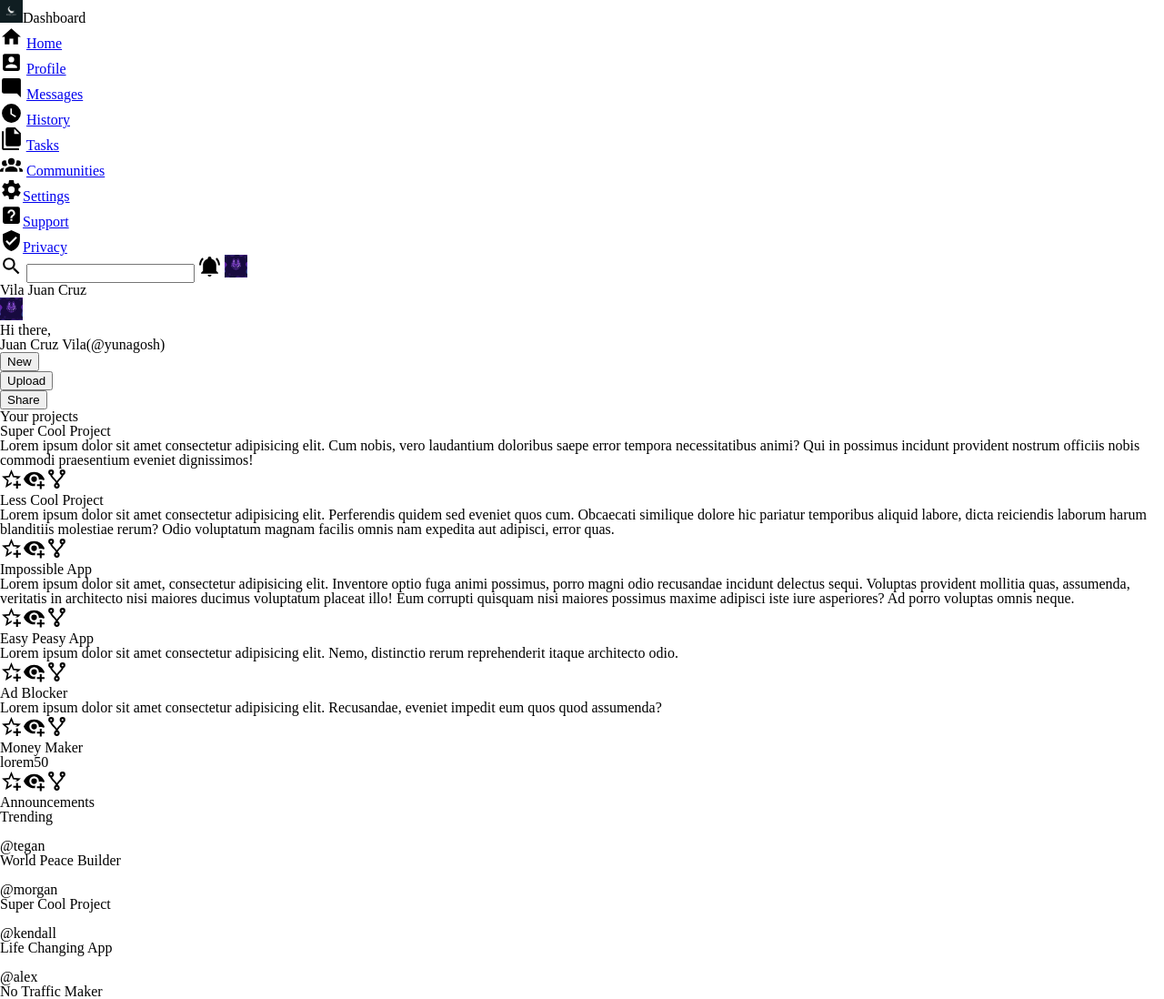
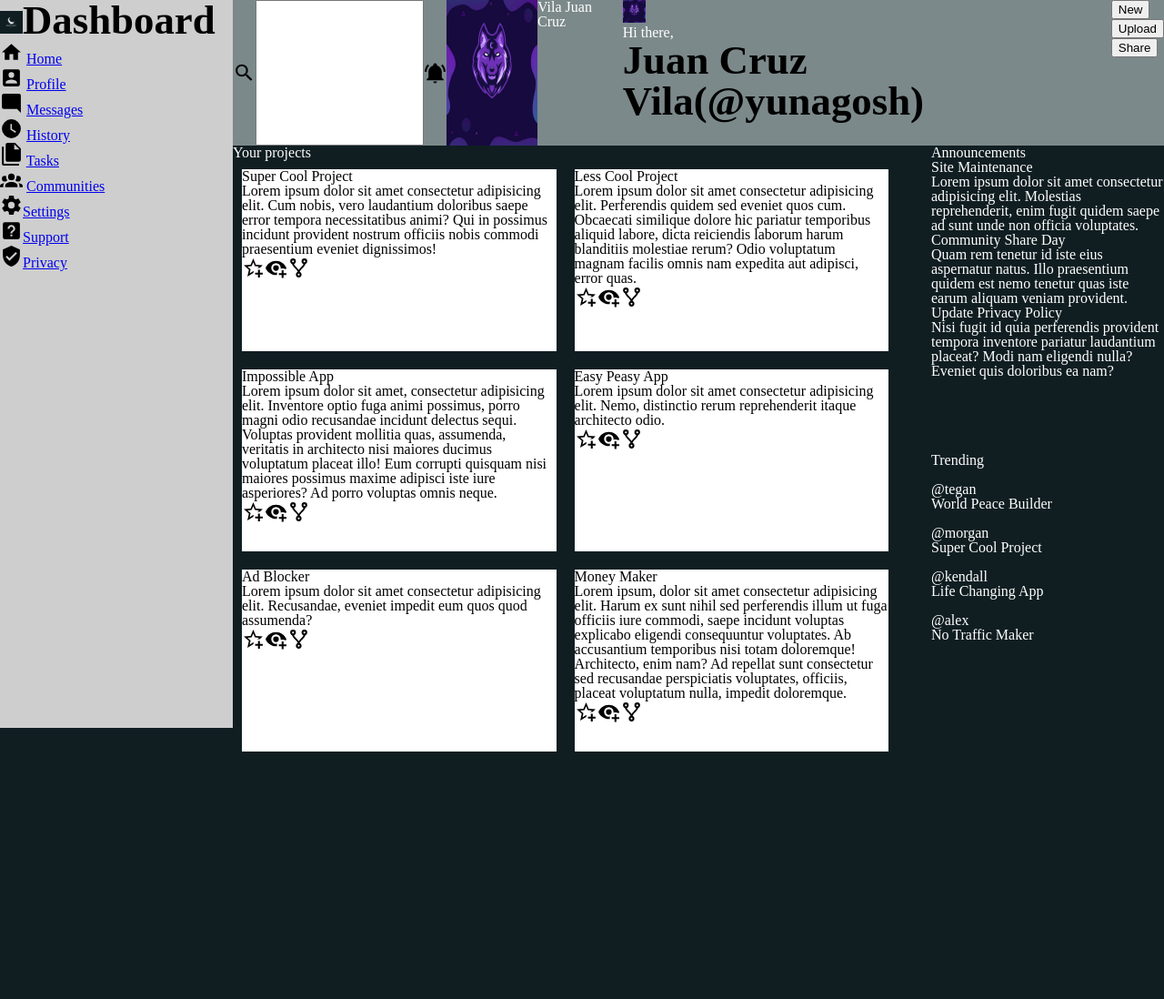
Before and after one commit to yunagosh7/admin-dashboard, a plain HTML site: page index.html in a window 1280 px wide. Shown: the whole page at 91% size. After the commit the page ends 836 px from the top, so only its background shows below. Drawn offline with Linux system fonts and the light colour scheme.

Commit message:
Cambios v1

```diff
--- a/index.html
+++ b/index.html
@@ -9,6 +9,7 @@
     <link rel="stylesheet" href="./styles/style.css" />
   </head>
   <body>
+    <div class="grid-container">
         <aside>
             <nav>
               <h1>
@@ -33,7 +34,7 @@
               </ul>
             </nav>
           </aside>
-    <header>
+          <header >
             <img src="images/magnify.svg" alt="" />
             <input type="text" />
             <img src="images/bell-ring.svg" alt="" />
@@ -57,7 +58,9 @@
               <li><button>Share</button></li>
             </ul>
           </header>
-    <main>
+          <div class="main-container">
+
+          <main class="main">
             <section>
               <p>Your projects</p>
               <div class="projects-container">
@@ -83,7 +86,7 @@
                       <img src="images/star-plus-outline.svg" alt=""><img src="images/eye-plus.svg" alt=""><img src="images/source-fork.svg" alt=""></div>
                   <div class="card">
                       <h3>Money Maker</h3>
-                <p>lorem50
+                      <p>Lorem ipsum, dolor sit amet consectetur adipisicing elit. Harum ex sunt nihil sed perferendis illum ut fuga officiis iure commodi, saepe incidunt voluptas explicabo eligendi consequuntur voluptates. Ab accusantium temporibus nisi totam doloremque! Architecto, enim nam? Ad repellat sunt consectetur sed recusandae perspiciatis voluptates, officiis, placeat voluptatum nulla, impedit doloremque.
 
                       </p>
                       <img src="images/star-plus-outline.svg" alt=""><img src="images/eye-plus.svg" alt=""><img src="images/source-fork.svg" alt=""></div>
@@ -91,6 +94,18 @@
             </section>
             <div class="announcements">
               <p>Announcements</p>
+              <div class="announce">
+                <h4>Site Maintenance</h4>
+                <p>Lorem ipsum dolor sit amet consectetur adipisicing elit. Molestias reprehenderit, enim fugit quidem saepe ad sunt unde non officia voluptates.</p>
+              </div>
+              <div class="announce">
+                <h4>Community Share Day</h4>
+                <p>Quam rem tenetur id iste eius aspernatur natus. Illo praesentium quidem est nemo tenetur quas iste earum aliquam veniam provident.</p>
+              </div>
+              <div class="announce">
+                <h4>Update Privacy Policy</h4>
+                <p>Nisi fugit id quia perferendis provident tempora inventore pariatur laudantium placeat? Modi nam eligendi nulla? Eveniet quis doloribus ea nam?</p>
+              </div>
             </div>
             <div class="trending">
               <p>Trending</p>
@@ -116,5 +131,8 @@
               </div>
             </div>
           </main>
+          </div>
+    </div>
+
   </body>
 </html>
--- a/styles/style.css
+++ b/styles/style.css
@@ -1,3 +1,88 @@
+body{
+    background-color: #101e22;
+    color: #fff;
+}
+
+.grid-container{
+    display: grid;
+    height: 100vh;
+    grid-template-columns: repeat(5, 20%);
+    grid-template-rows: repeat(5, 20%);
+
+}
+
+
+aside{
+    background-color: #cecece;
+    grid-row: 1 / 6 ;
+}
+
+
+
+header{
+    grid-column: 2 / 6;
+    grid-row: 1 / 2;
+    display: flex;
+    color: #fff;
+    background-color: #7c898b;
+}
+
+
+h1{
+    font-size: 2.8rem;
+    color: #000;
+    font-weight: bold;
+}
+
+
+.user-img{
+    width: 100px;
+}
+
+
+.main-container{
+    grid-column: 2 / 6;
+    grid-row: 2 / 6;
+    display: block;
+
+}
+
+main{
+    display: grid;
+    grid-template-columns: repeat(4, 1fr);
+    grid-template-rows:  repeat(4, 1fr);
+}
+
+section{
+    grid-row: 1 / 5;
+    grid-column: 1 / 4;
+}
+
+.announcements{
+    grid-row: 1 / 3;
+    grid-column: 4 / 5;
+}
+
+.trending{
+    grid-row: 3 / 5;
+    grid-column: 4 / 5;
+}
+
+
+.projects-container{
+    display: flex;
+    flex-wrap: wrap;
+}
+
 img{
     width: 25px;
 }
+
+
+.card{
+    width: max(45%, 300px);
+    height: 200px;
+    margin: 10px;
+    background-color: #fff;
+    color: #000;
+}
```
Lines whose indentation alone changed are shown as unchanged.
